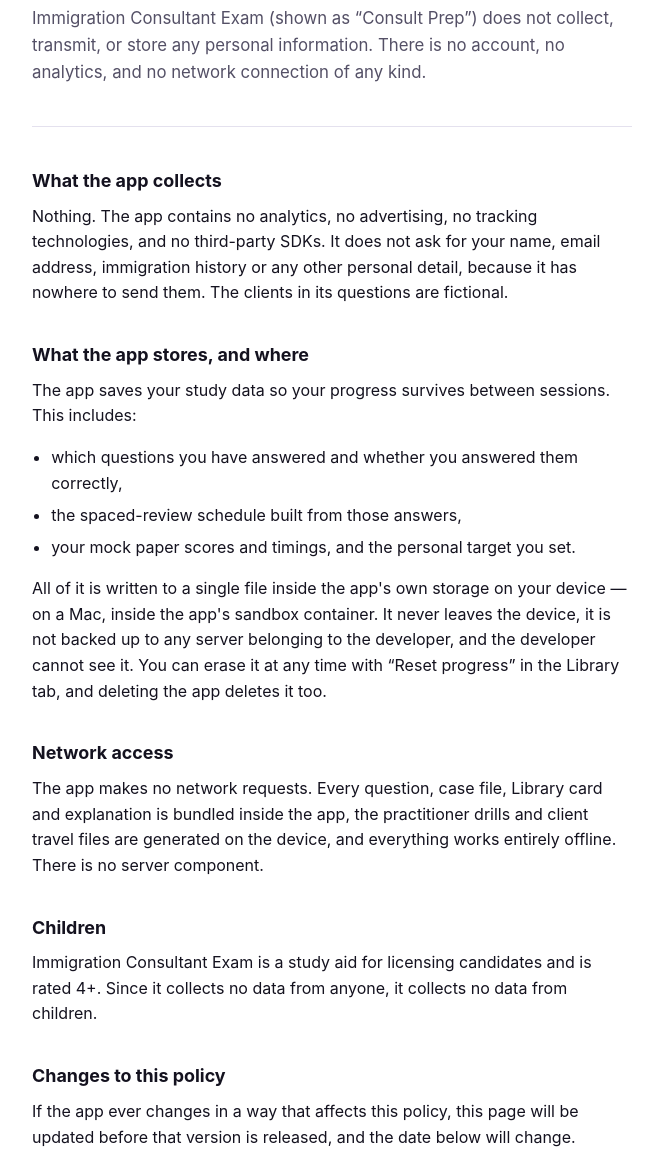
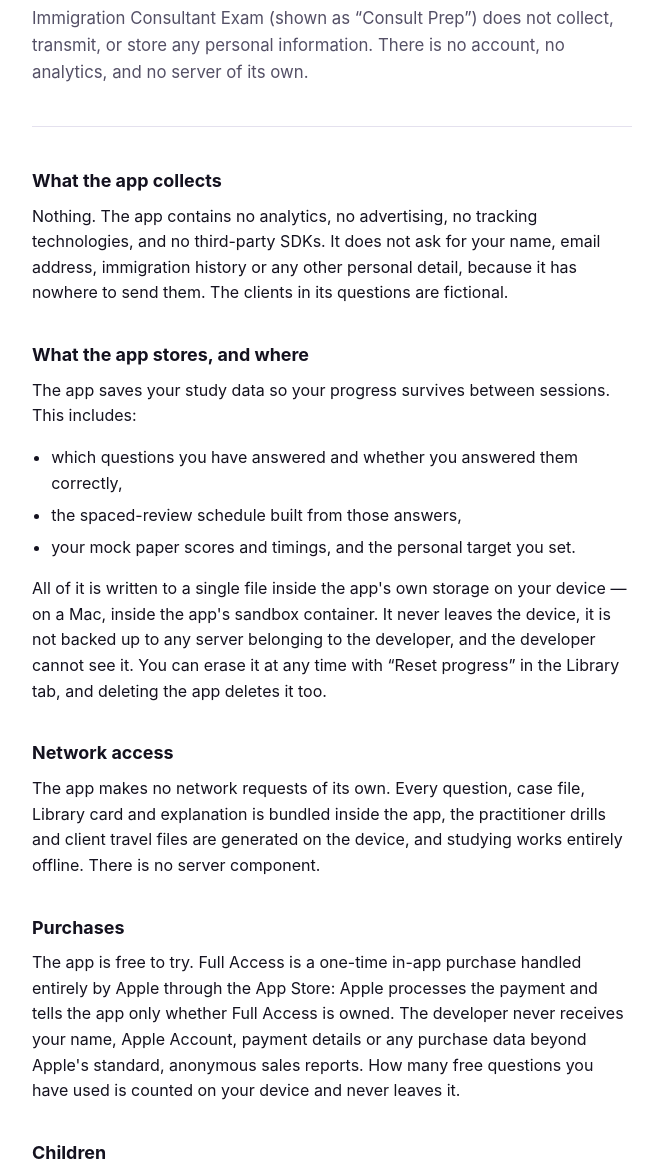
Before and after one commit to PatrickRodriguz2/immigration-consultant-exam, a plain HTML site: page privacy.html in a window 1280 px wide. Shown: the part 130-1300 px from the top of the page, without its empty margins (308-962 px from the left). Drawn offline with Linux system fonts and the light colour scheme.

Commit message:
Consult Prep 1.1: privacy.html

```diff
--- a/privacy.html
+++ b/privacy.html
@@ -35,7 +35,7 @@
 
   <p class="eyebrow">Immigration Consultant Exam · iPhone, iPad &amp; Mac</p>
   <h1>Privacy Policy</h1>
-  <p class="lede">Immigration Consultant Exam (shown as “Consult Prep”) does not collect, transmit, or store any personal information. There is no account, no analytics, and no network connection of any kind.</p>
+  <p class="lede">Immigration Consultant Exam (shown as “Consult Prep”) does not collect, transmit, or store any personal information. There is no account, no analytics, and no server of its own.</p>
 
   <hr>
 
@@ -52,7 +52,10 @@
   <p>All of it is written to a single file inside the app's own storage on your device — on a Mac, inside the app's sandbox container. It never leaves the device, it is not backed up to any server belonging to the developer, and the developer cannot see it. You can erase it at any time with “Reset progress” in the Library tab, and deleting the app deletes it too.</p>
 
   <h2>Network access</h2>
-  <p>The app makes no network requests. Every question, case file, Library card and explanation is bundled inside the app, the practitioner drills and client travel files are generated on the device, and everything works entirely offline. There is no server component.</p>
+  <p>The app makes no network requests of its own. Every question, case file, Library card and explanation is bundled inside the app, the practitioner drills and client travel files are generated on the device, and studying works entirely offline. There is no server component.</p>
+
+  <h2>Purchases</h2>
+  <p>The app is free to try. Full Access is a one-time in-app purchase handled entirely by Apple through the App Store: Apple processes the payment and tells the app only whether Full Access is owned. The developer never receives your name, Apple Account, payment details or any purchase data beyond Apple's standard, anonymous sales reports. How many free questions you have used is counted on your device and never leaves it.</p>
 
   <h2>Children</h2>
   <p>Immigration Consultant Exam is a study aid for licensing candidates and is rated 4+. Since it collects no data from anyone, it collects no data from children.</p>
```
